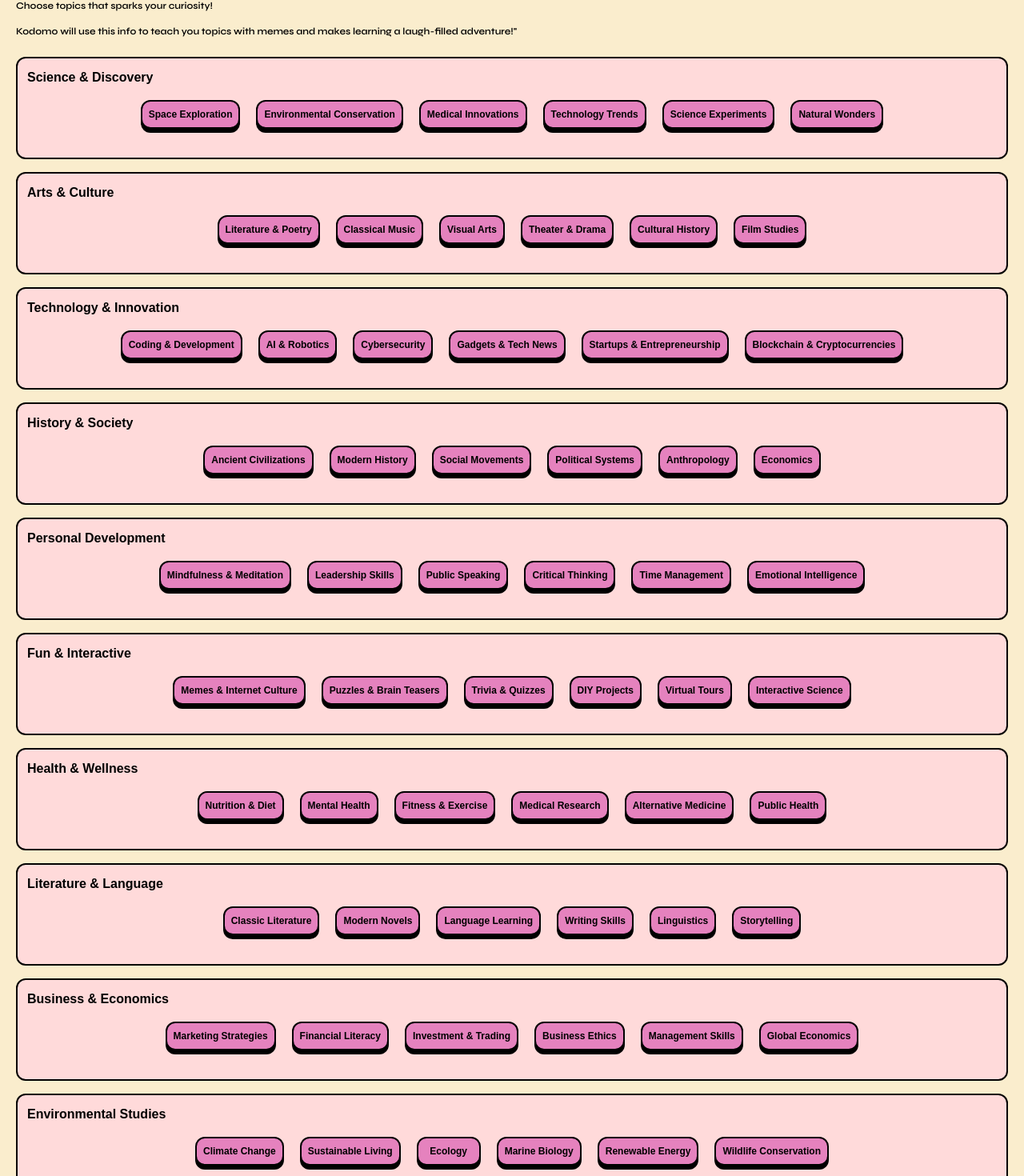
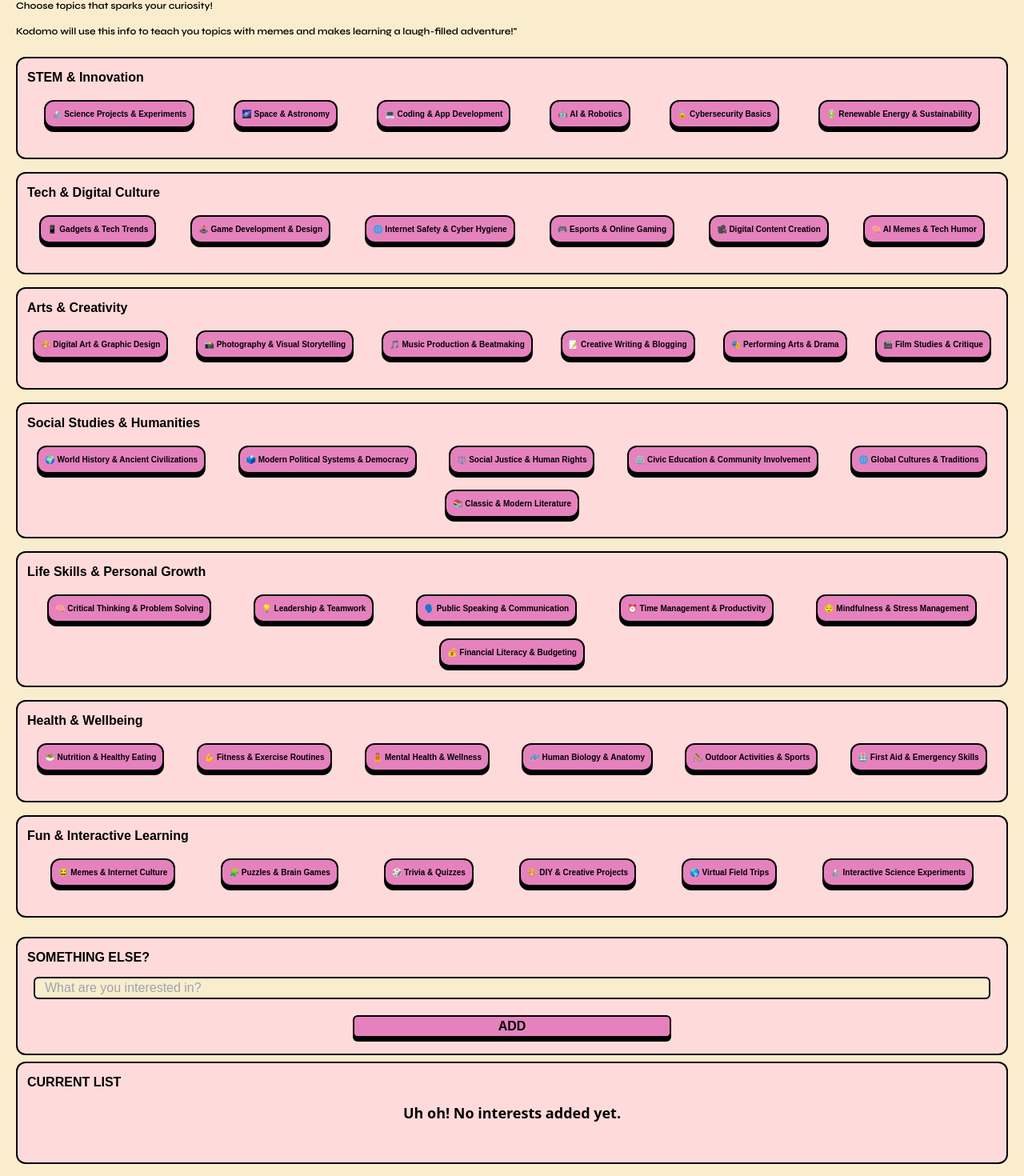
Before and after one commit to karivarkey/kodomo, a React (Vite) app: page /interests in a window 1280 px wide. Shown: the part 99-1569 px from the top of the page at 80% size. Built offline with nearby package versions, Linux system fonts and the light colour scheme; a web font is replaced by a local one.

Commit message:
fix(interest):REvamped the interests page

```diff
--- a/src/Signup/IneterestCard.jsx
+++ b/src/Signup/IneterestCard.jsx
@@ -8,10 +8,10 @@ const IneterestCard = ({ title, interetsts, setInterests, values }) => {
   return (
     <div className="bg-[#FFDADA] rounded-xl min-h-32 border-2 border-black flex flex-col  pb-5">
       <p className="font-mont font-black text-base p-3"> {title}</p>
-      <div className="flex flex-wrap gap-5 px-1 justify-center py-1 items-center">
+      <div className="flex flex-wrap gap-5 px-1 justify-evenly py-1 items-center ">
         {array.map((item, key) => (
           <button
-            className={`text-xs rounded-xl p-2 min-w-20 text-center font-black font-mont border-2 border-black ${
+            className={`text-[10px] rounded-xl p-2  text-center font-black font-mont border-2 border-black ${
               interetsts.includes(item)
                 ? "bg-secondary shadow-[0px_5px_0px_0px_#FFFFFF]"
                 : "bg-secondary shadow-[0px_5px_0px_0px_#000000]"
--- a/src/Signup/Interests.jsx
+++ b/src/Signup/Interests.jsx
@@ -60,95 +60,64 @@ const Interests = () => {
   const [value, setValue] = useState("");
   console.log(interests);
   const data = {
-    "Science & Discovery": [
-      "Space Exploration",
-      "Environmental Conservation",
-      "Medical Innovations",
-      "Technology Trends",
-      "Science Experiments",
-      "Natural Wonders",
+    "STEM & Innovation": [
+      "🔬 Science Projects & Experiments",
+      "🌌 Space & Astronomy",
+      "💻 Coding & App Development",
+      "🤖 AI & Robotics",
+      "🔒 Cybersecurity Basics",
+      "🔋 Renewable Energy & Sustainability",
     ],
-    "Arts & Culture": [
-      "Literature & Poetry",
-      "Classical Music",
-      "Visual Arts",
-      "Theater & Drama",
-      "Cultural History",
-      "Film Studies",
+    "Tech & Digital Culture": [
+      "📱 Gadgets & Tech Trends",
+      "🕹️ Game Development & Design",
+      "🌐 Internet Safety & Cyber Hygiene",
+      "🎮 Esports & Online Gaming",
+      "🎥 Digital Content Creation",
+      "🧠 AI Memes & Tech Humor",
     ],
-    "Technology & Innovation": [
-      "Coding & Development",
-      "AI & Robotics",
-      "Cybersecurity",
-      "Gadgets & Tech News",
-      "Startups & Entrepreneurship",
-      "Blockchain & Cryptocurrencies",
+    "Arts & Creativity": [
+      "🎨 Digital Art & Graphic Design",
+      "📸 Photography & Visual Storytelling",
+      "🎵 Music Production & Beatmaking",
+      "📝 Creative Writing & Blogging",
+      "🎭 Performing Arts & Drama",
+      "🎬 Film Studies & Critique",
     ],
-    "History & Society": [
-      "Ancient Civilizations",
-      "Modern History",
-      "Social Movements",
-      "Political Systems",
-      "Anthropology",
-      "Economics",
+    "Social Studies & Humanities": [
+      "🌍 World History & Ancient Civilizations",
+      "🗳️ Modern Political Systems & Democracy",
+      "⚖️ Social Justice & Human Rights",
+      "🏛️ Civic Education & Community Involvement",
+      "🌐 Global Cultures & Traditions",
+      "📚 Classic & Modern Literature",
     ],
-    "Personal Development": [
-      "Mindfulness & Meditation",
-      "Leadership Skills",
-      "Public Speaking",
-      "Critical Thinking",
-      "Time Management",
-      "Emotional Intelligence",
+    "Life Skills & Personal Growth": [
+      "🧠 Critical Thinking & Problem Solving",
+      "💡 Leadership & Teamwork",
+      "🗣️ Public Speaking & Communication",
+      "⏰ Time Management & Productivity",
+      "😌 Mindfulness & Stress Management",
+      "💰 Financial Literacy & Budgeting",
     ],
-    "Fun & Interactive": [
-      "Memes & Internet Culture",
-      "Puzzles & Brain Teasers",
-      "Trivia & Quizzes",
-      "DIY Projects",
-      "Virtual Tours",
-      "Interactive Science",
+    "Health & Wellbeing": [
+      "🥗 Nutrition & Healthy Eating",
+      "💪 Fitness & Exercise Routines",
+      "🧘 Mental Health & Wellness",
+      "🧬 Human Biology & Anatomy",
+      "🚴 Outdoor Activities & Sports",
+      "🏥 First Aid & Emergency Skills",
     ],
-    "Health & Wellness": [
-      "Nutrition & Diet",
-      "Mental Health",
-      "Fitness & Exercise",
-      "Medical Research",
-      "Alternative Medicine",
-      "Public Health",
-    ],
-    "Literature & Language": [
-      "Classic Literature",
-      "Modern Novels",
-      "Language Learning",
-      "Writing Skills",
-      "Linguistics",
-      "Storytelling",
-    ],
-    "Business & Economics": [
-      "Marketing Strategies",
-      "Financial Literacy",
-      "Investment & Trading",
-      "Business Ethics",
-      "Management Skills",
-      "Global Economics",
-    ],
-    "Environmental Studies": [
-      "Climate Change",
-      "Sustainable Living",
-      "Ecology",
-      "Marine Biology",
-      "Renewable Energy",
-      "Wildlife Conservation",
-    ],
-    "Creative Arts": [
-      "Digital Art",
-      "Photography",
-      "Music Production",
-      "Creative Writing",
-      "Graphic Design",
-      "Performing Arts",
+    "Fun & Interactive Learning": [
+      "😂 Memes & Internet Culture",
+      "🧩 Puzzles & Brain Games",
+      "🎲 Trivia & Quizzes",
+      "🎨 DIY & Creative Projects",
+      "🌎 Virtual Field Trips",
+      "🔬 Interactive Science Experiments",
     ],
   };
+
   const navigate = useNavigate();
 
   async function wrtieData() {
@@ -203,7 +172,7 @@ const Interests = () => {
             </p>
           </div>
           <div>
-            <div className="py-4 flex gap-4 flex-col overflow-scroll">
+            <div className="py-4 flex gap-4 flex-col overflow-scroll ">
               {Object.keys(data).map((key, index) => (
                 <IneterestCard
                   key={index}
@@ -245,7 +214,7 @@ const Interests = () => {
           </div>
           <div className="bg-[#FFDADA] rounded-xl min-h-32 border-2 border-black flex flex-col pb-5">
             <p className="font-mont font-black text-base p-3">CURRENT LIST</p>
-            <div className="flex flex-wrap gap-2 px-3">
+            <div className="flex flex-wrap justify-start  gap-2 px-3">
               {interests.length > 0 ? (
                 interests.map((interest, index) => (
                   <button
```
